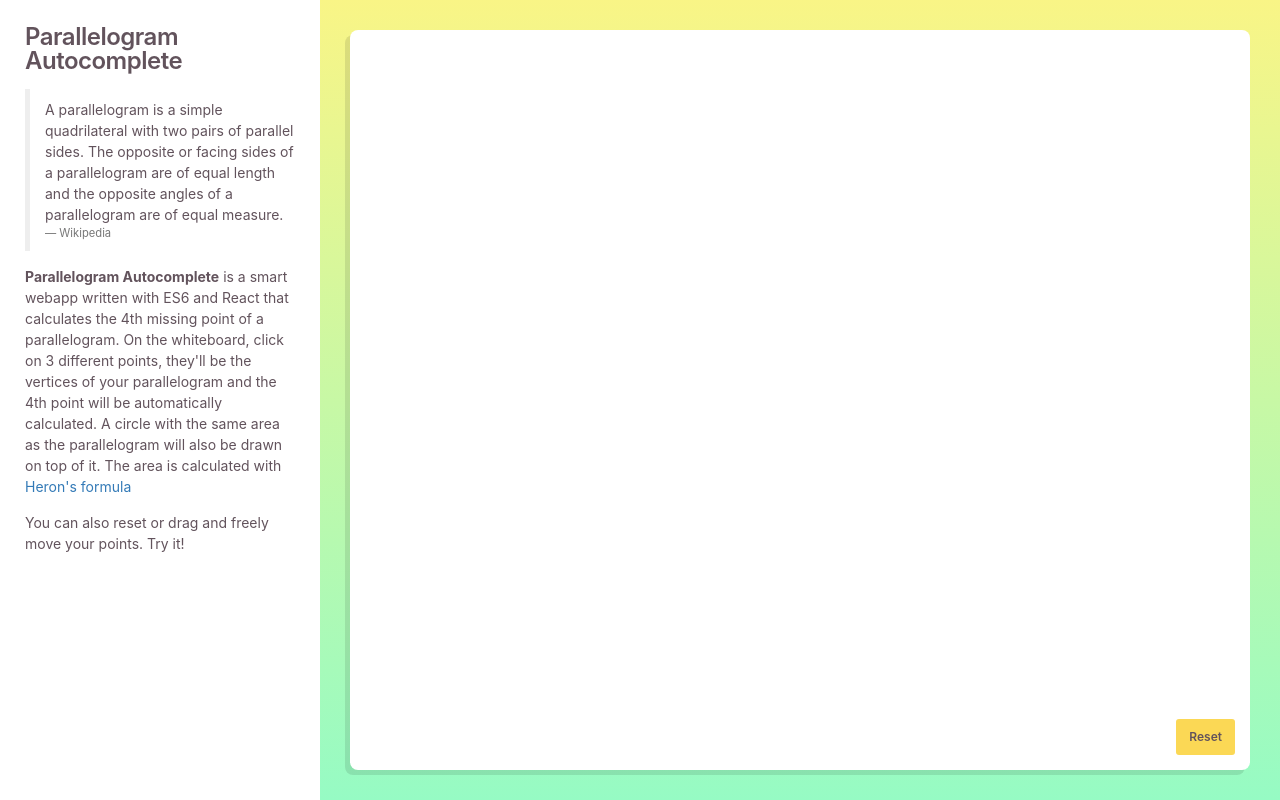
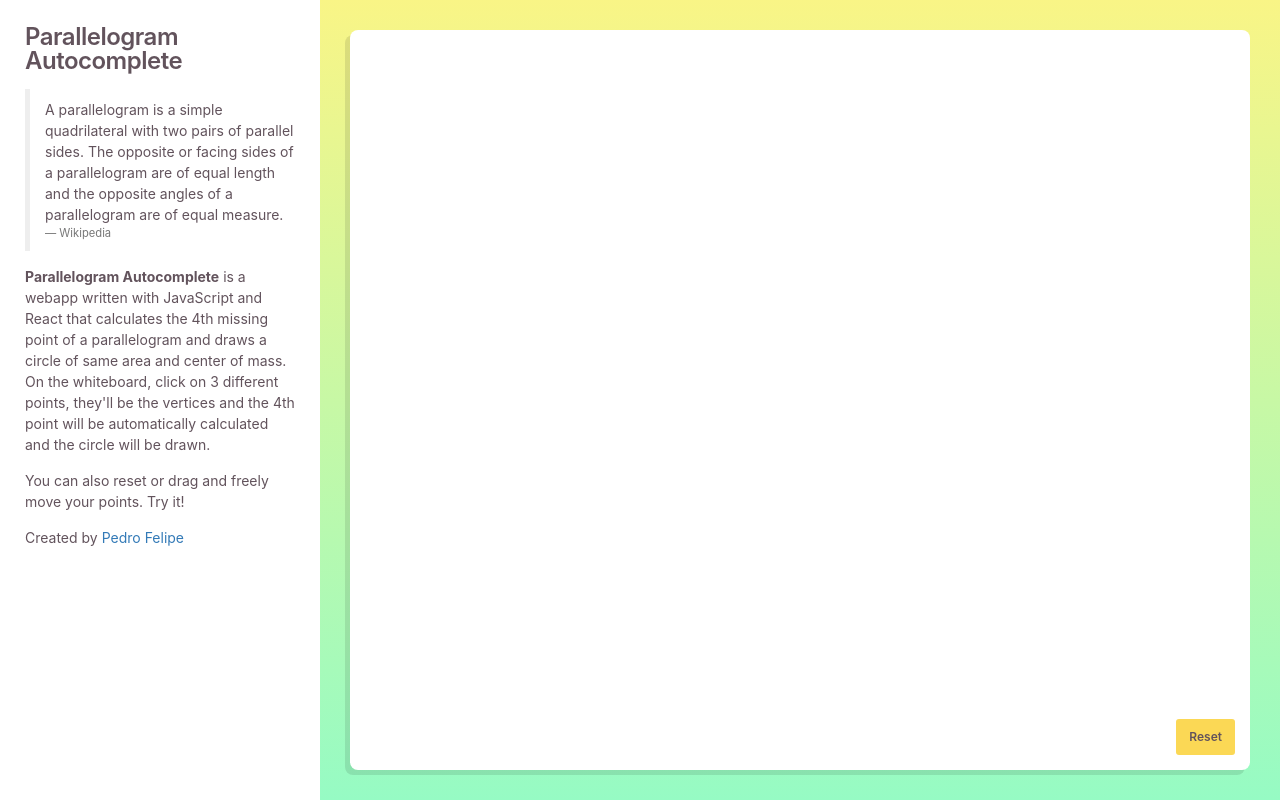
Before and after one commit to PedroFelipe/react-geometrical-shapes, a React (Create React App) app: page / in a window 1280 px wide. Built offline with nearby package versions, Linux system fonts and the light colour scheme.

Commit message:
Add README

```diff
--- a/src/components/board/Board.js
+++ b/src/components/board/Board.js
@@ -172,7 +172,7 @@ class Board extends Component {
           circle.area && circle.radius &&
           <div className="board-stats-column">
             <p className="board-stats-line">area: {circle.area.toFixed(2)} px²</p>
-            <p className="board-stats-line">circle radius: {circle.radius.toFixed(2)}</p>
+            <p className="board-stats-line">circle radius: {circle.radius.toFixed(2)} px</p>
           </div>
         }
       </div>
--- a/src/components/board/Board.scss
+++ b/src/components/board/Board.scss
@@ -23,7 +23,7 @@
 
   &-number {
     font-family: -apple-system, BlinkMacSystemFont, "Segoe UI", Roboto, Oxygen-Sans, Ubuntu, Cantarell, "Helvetica Neue", sans-serif;
-    font-size: 10px;
+    font-size: 9px;
     font-weight: light;
   }
 
--- a/src/containers/app/App.js
+++ b/src/containers/app/App.js
@@ -21,11 +21,15 @@ class App extends Component {
                 </blockquote>
 
                 <p className="app-content">
-                  <b>Parallelogram Autocomplete</b> is a smart webapp written with ES6 and React that calculates the 4th missing point of a parallelogram. On the whiteboard, click on 3 different points, they'll be the vertices of your parallelogram and the 4th point will be automatically calculated. A circle with the same area as the parallelogram will also be drawn on top of it. The area is calculated with <a href="https://en.wikipedia.org/wiki/Heron%27s_formula">Heron's formula</a>
+                  <b>Parallelogram Autocomplete</b> is a webapp written with JavaScript and React that calculates the 4th missing point of a parallelogram and draws a circle of same area and center of mass. On the whiteboard, click on 3 different points, they'll be the vertices and the 4th point will be automatically calculated and the circle will be drawn.
                 </p>
 
                 <p className="app-content">
                   You can also reset or drag and freely move your points. Try it!
+                </p>
+
+                <p className="app-content">
+                  Created by <a href="https://pedrofelipe.com.br">Pedro Felipe</a>
                 </p>
               </div>
             </Col>
```
Also changed, not shown: screenshot.png (added), 1 other file (tests, documents, lock files or other folders).
